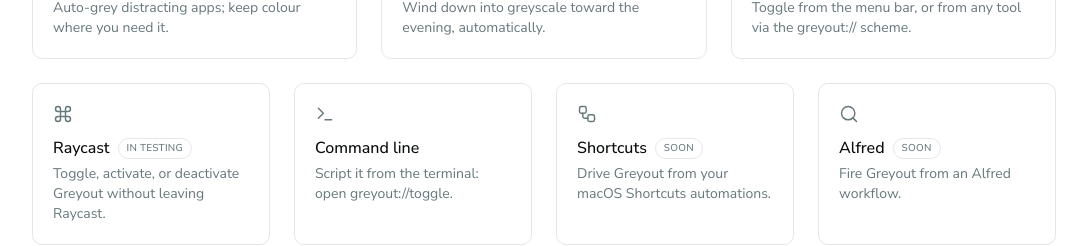
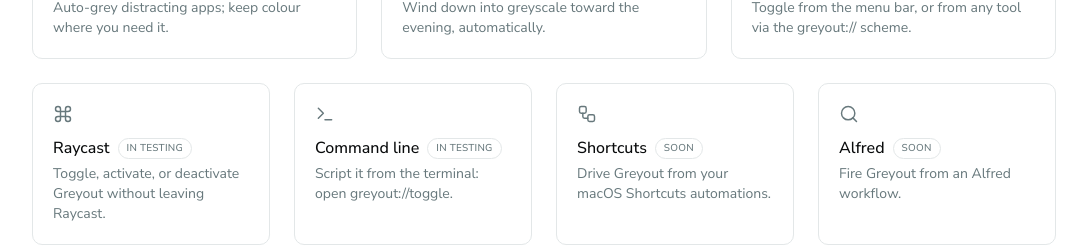
Before and after one commit to caasols/greyout-page, a Next.js app: page / in a window 1280 px wide. Shown: the part 1560-1806 px from the top of the page, without its empty margins (96-1183 px from the left). Built offline with nearby package versions, Linux system fonts and the light colour scheme; no server answers.

Commit message:
content(features): mark Command line integration "In testing"
Co-Authored-By: Claude Opus 4.8 <noreply@anthropic.com>

```diff
--- a/components/sections/features.tsx
+++ b/components/sections/features.tsx
@@ -25,6 +25,7 @@ const integrations = [
     icon: Terminal,
     title: "Command line",
     body: "Script it from the terminal: open greyout://toggle.",
+    status: "In testing",
   },
   {
     icon: Workflow,
```
